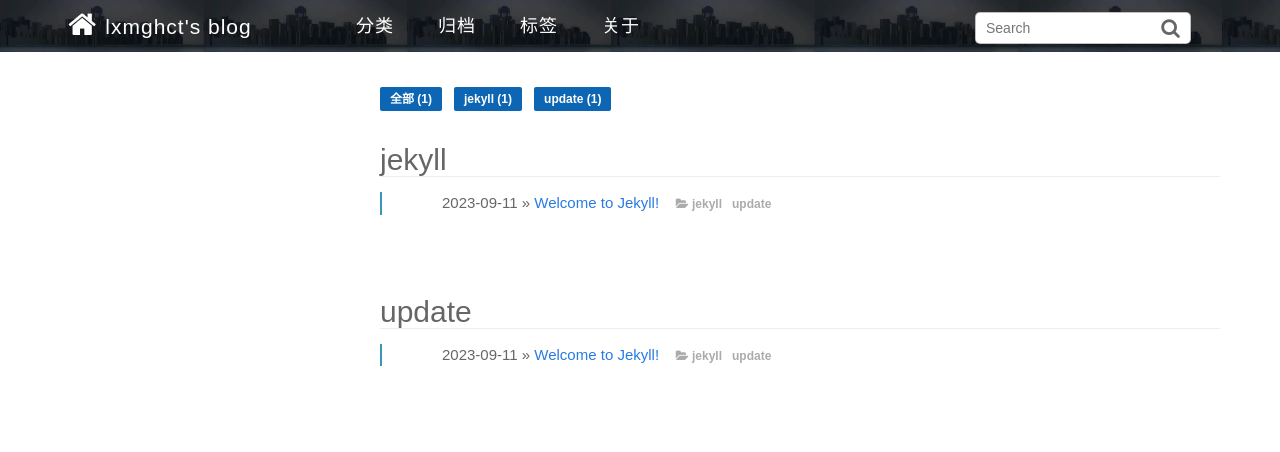
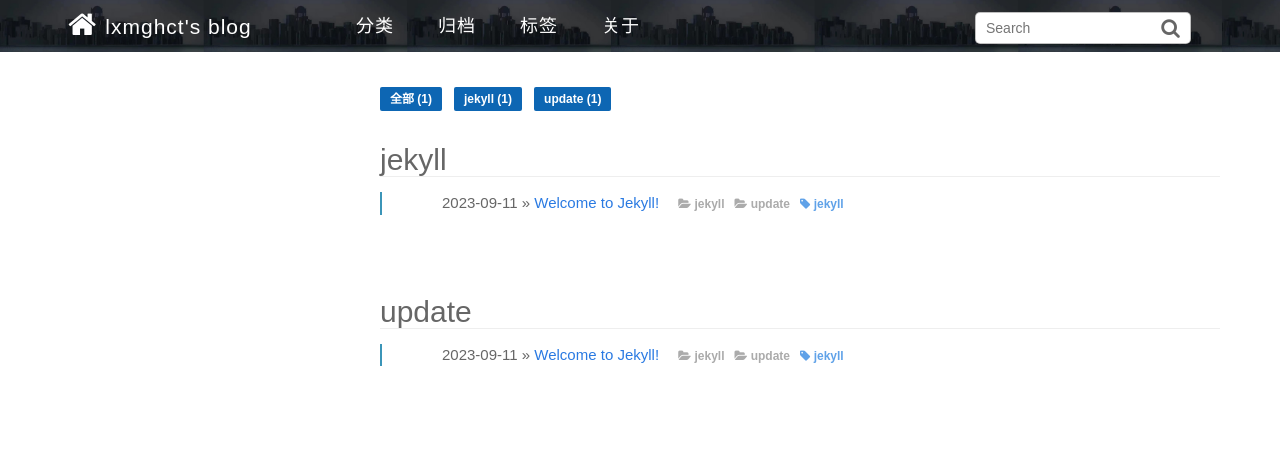
Before and after one commit to lxmghct/lxmghct.github.io, a Jekyll site: the page built from pages/classify.html, in a window 1280 px wide. Shown: the top 452 px of the page. Built offline with Jekyll 4.4.1, drawn with Linux system fonts in a browser that asks for light colours.

Commit message:
Update: 修改文章列表样式

```diff
--- /dev/null
+++ b/_includes/post_classify_tag.html
@@ -0,0 +1,21 @@
+<span class="classify-tag-after-post-title">
+  {% if include.post.categories %}
+  &nbsp;
+  {% for category in include.post.categories %}
+  <a class="pjaxlink post-classify" href="{{ site.url }}/pages/classify.html#{{ category }}" title="分类: {{ category }}">
+    <i class="fa fa-folder-open"></i>
+    {{ category }}
+  </a>
+  &nbsp;
+  {% endfor %}
+  {% endif %}
+  {% if include.post.tags %}
+  {% for tag in include.post.tags %}
+  <a class="pjaxlink post-tag" href="{{ site.url }}/pages/tags.html#{{ tag }}" title="标签: {{ tag }}">
+    <i class="fa fa-tag"></i>
+    {{ tag }}
+  </a>
+  &nbsp;
+  {% endfor %}
+  {% endif %}
+</span>
--- a/_includes/post_record.html
+++ b/_includes/post_record.html
@@ -2,13 +2,5 @@
 <span>{{ include.post.date | date: "%Y-%m-%d" }}</span> &raquo;
 <a class="pjaxlink" href="{{ include.post.url }}">{{ include.post.title }}</a>
 
-{% if include.post.categories %}
-&nbsp;&nbsp;
-<span class="classify-tag-after-post-title">
-    <i class="fa fa-folder-open"></i>
-    {% for category in include.post.categories %}
-    <a class="pjaxlink" href="{{ site.url }}/pages/classify.html#{{ category }}">{{ category }}</a>
-    &nbsp;
-    {% endfor %}
-</span>
-{% endif %}
+&nbsp;
+{% include post_classify_tag.html post=include.post %}
--- a/assets/css/pages/index.css
+++ b/assets/css/pages/index.css
@@ -127,18 +127,24 @@ li.article {
 .classify-tag-after-post-title {
 	cursor: pointer;
 	text-decoration: none;
-	color: #ababab;
 	font-size: 12px;
 	font-weight: bold;
 }
 
-.classify-tag-after-post-title a {
+.classify-tag-after-post-title a.post-classify {
 	color: #ababab;
 }
 
-.classify-tag-after-post-title a:hover {
+.classify-tag-after-post-title a.post-classify:hover {
+	color: #525252;
+}
+
+.classify-tag-after-post-title a.post-tag {
+	color: #60a2e8;
+}
+
+.classify-tag-after-post-title a.post-tag:hover {
 	color: #0d66b3;
-	text-decoration: underline;
 }
 
 .post-preview .post-title {
--- a/index.html
+++ b/index.html
@@ -4,7 +4,7 @@ layout: default
 <div class="home">
   {% include pagination.html content='.home' parent='.home' %}
 
-	{% for post in site.posts  %}
+  {% for post in site.posts %}
   <div class="post-preview">
     <a href="{{ post.url | prepend: site.baseurl }}">
       <h2 class="post-title">
@@ -16,6 +16,8 @@ layout: default
     </a>
     <p class="post-meta">
       Posted on {{ post.date | date: "%B %-d, %Y" }}
+      &nbsp; &nbsp;
+      {% include post_classify_tag.html post=post %}
     </p>
     <hr>
   </div>
```
Lines whose indentation alone changed are shown as unchanged.
